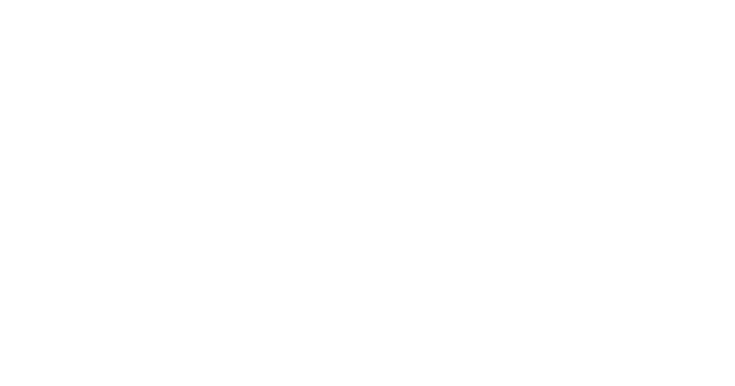
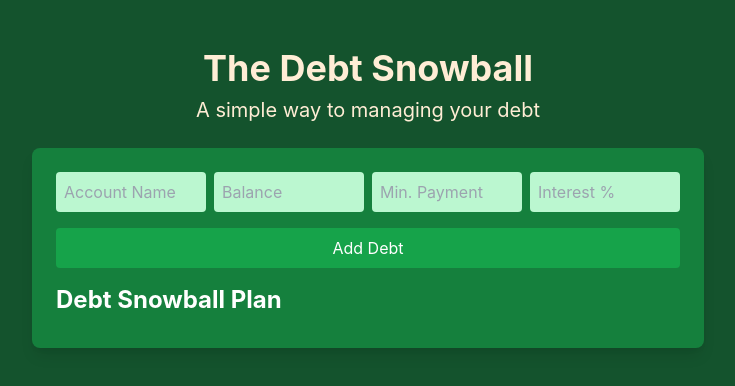
Before and after one commit to stark7991/debt-snowball, a React (Create React App) app in the folder debt-snowball/: page / in a window 1280 px wide. Shown: the top 386 px of the page, without its empty margins (272-1007 px from the left). Built offline with nearby package versions, Linux system fonts and the light colour scheme.

Commit message:
build the app

```diff
--- a/debt-snowball/src/App.js
+++ b/debt-snowball/src/App.js
@@ -1,8 +1,25 @@
+import React, {useState} from 'react';
+import DebtForm from './components/DebtForm';
+import DebtList from './components/DebtList';
+import DebtSnowball from './components/DebtSnowball';
 
 function App() {
+  const [debts, setDebts] = useState([]);
+
+  const addDebt = (debt) => {
+    setDebts([...debts, debt]);
+  };
   return (
-    <div className="App">
+    <div className="min-h-screen bg-green-900 text-white flex flex-col items-center p-4">
+        <h1 className="text-4xl text-orange-100 font-bold mt-8">The Debt Snowball</h1>
+        <p className="text-xl text-orange-100 mt-2">A simple way to managing your debt</p>
+      <div className="bg-green-700 p-6 mt-6 rounded-lg shadow-lg w-full max-w-2xl">
+      <DebtForm addDebt = {addDebt} />
+      <DebtList debts = {debts} />
+      <DebtSnowball debts={debts} />
     </div>
+    </div>
+
   );
 }
 
```
